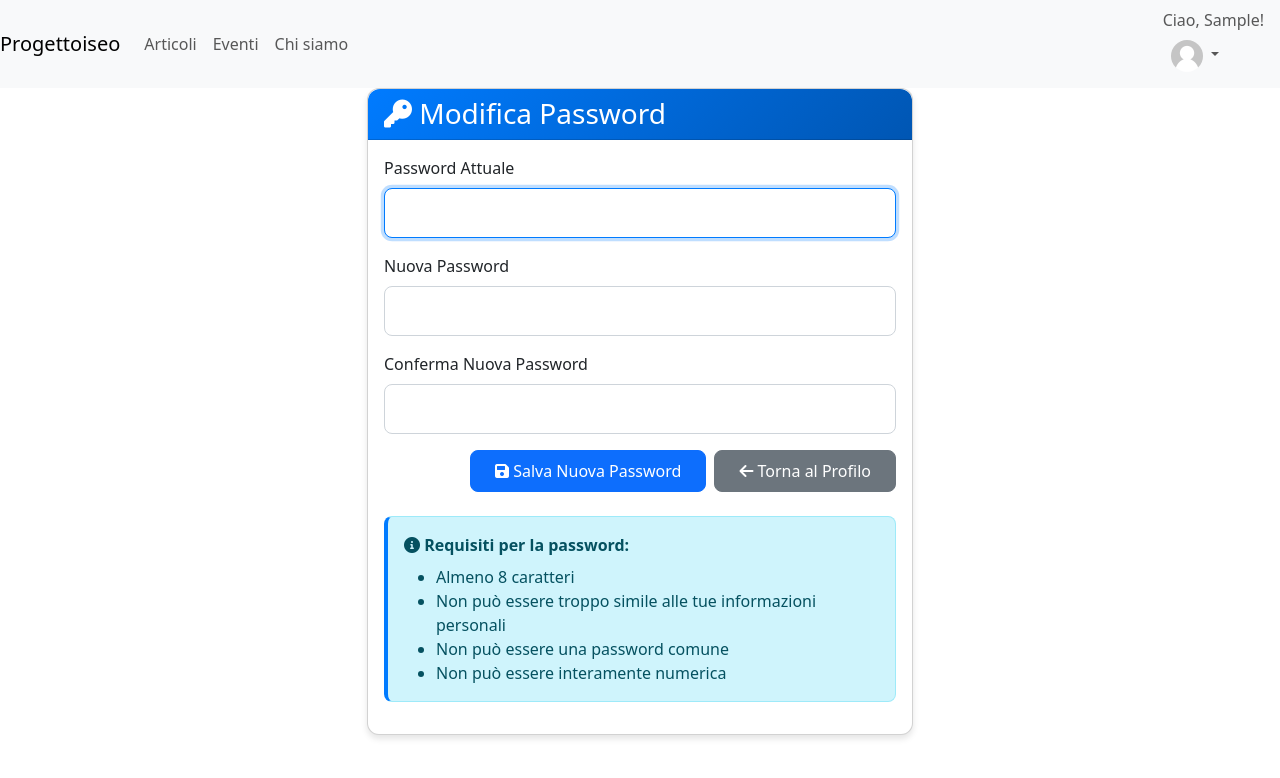
After one commit to esaedro/sito_progettoiseo, a Django app: page /modifica-password/ in a window 1280 px wide. The commit adds this page. Shown: the top 778 px of the page. Run offline with Django 5.2, Linux system fonts and the light colour scheme; the visitor is signed in with stand-in values (Sample User, id 1); some libraries are stand-ins or nearby versions.

Commit message:
Aggiunta pagina per cambiare la password e risolto il problema con il logout

```diff
--- /dev/null
+++ b/progettoiseo/accounts/templates/registration/password_change.html
@@ -0,0 +1,123 @@
+{% extends "layouts/base.html" %}
+
+{% block title %} Modifica Password {% endblock %}
+
+{% block content %}
+<div class="row justify-content-center">
+    <div class="col-md-6">
+        <div class="card">
+            <div class="card-header">
+                <h3 class="mb-0">
+                    <i class="fas fa-key"></i> Modifica Password
+                </h3>
+            </div>
+            <div class="card-body">
+                {% if messages %}
+                    {% for message in messages %}
+                        <div class="alert alert-{{ message.tags }} alert-dismissible fade show" role="alert">
+                            {{ message }}
+                            <button type="button" class="btn-close" data-bs-dismiss="alert" aria-label="Close"></button>
+                        </div>
+                    {% endfor %}
+                {% endif %}
+
+                <form method="post">
+                    {% csrf_token %}
+
+                    <div class="mb-3">
+                        <label for="{{ form.old_password.id_for_label }}" class="form-label">
+                            Password Attuale
+                        </label>
+                        {{ form.old_password }}
+                        {% if form.old_password.errors %}
+                            <div class="text-danger">{{ form.old_password.errors }}</div>
+                        {% endif %}
+                    </div>
+
+                    <div class="mb-3">
+                        <label for="{{ form.new_password1.id_for_label }}" class="form-label">
+                            Nuova Password
+                        </label>
+                        {{ form.new_password1 }}
+                        {% if form.new_password1.errors %}
+                            <div class="text-danger">{{ form.new_password1.errors }}</div>
+                        {% endif %}
+                    </div>
+
+                    <div class="mb-3">
+                        <label for="{{ form.new_password2.id_for_label }}" class="form-label">
+                            Conferma Nuova Password
+                        </label>
+                        {{ form.new_password2 }}
+                        {% if form.new_password2.errors %}
+                            <div class="text-danger">{{ form.new_password2.errors }}</div>
+                        {% endif %}
+                    </div>
+
+                    {% if form.non_field_errors %}
+                        <div class="alert alert-danger">
+                            {{ form.non_field_errors }}
+                        </div>
+                    {% endif %}
+
+                    <div class="d-grid gap-2 d-md-flex justify-content-md-end">
+                        <button type="submit" class="btn btn-primary">
+                            <i class="fas fa-save"></i> Salva Nuova Password
+                        </button>
+                        <a href="{% url 'profilo' %}" class="btn btn-secondary">
+                            <i class="fas fa-arrow-left"></i> Torna al Profilo
+                        </a>
+                    </div>
+                </form>
+
+                <div class="mt-4">
+                    <div class="alert alert-info">
+                        <i class="fas fa-info-circle"></i>
+                        <strong>Requisiti per la password:</strong>
+                        <ul class="mb-0 mt-2">
+                            <li>Almeno 8 caratteri</li>
+                            <li>Non può essere troppo simile alle tue informazioni personali</li>
+                            <li>Non può essere una password comune</li>
+                            <li>Non può essere interamente numerica</li>
+                        </ul>
+                    </div>
+                </div>
+            </div>
+        </div>
+    </div>
+</div>
+
+<style>
+    .form-control {
+        border-radius: 8px;
+        border: 1px solid #ced4da;
+        padding: 0.75rem;
+    }
+
+    .form-control:focus {
+        border-color: #007bff;
+        box-shadow: 0 0 0 0.2rem rgba(0, 123, 255, 0.25);
+    }
+
+    .card {
+        border-radius: 12px;
+        box-shadow: 0 4px 6px rgba(0, 0, 0, 0.1);
+    }
+
+    .card-header {
+        background: linear-gradient(135deg, #007bff, #0056b3);
+        color: white;
+        border-radius: 12px 12px 0 0 !important;
+    }
+
+    .btn {
+        border-radius: 8px;
+        padding: 0.5rem 1.5rem;
+    }
+
+    .alert-info {
+        border-radius: 8px;
+        border-left: 4px solid #007bff;
+    }
+</style>
+{% endblock %}
--- a/progettoiseo/accounts/urls.py
+++ b/progettoiseo/accounts/urls.py
@@ -6,4 +6,6 @@ urlpatterns = [
     path('profilo/', views.modifica_profilo, name='profilo'),
     path('login/', views.custom_login, name='login'),
     path('logout/', views.custom_logout, name='logout'),
+    path('logout-success/', views.logout_success, name='logout_success'),
+    path('modifica-password/', views.modifica_password, name='modifica-password')
 ]
--- a/progettoiseo/accounts/views.py
+++ b/progettoiseo/accounts/views.py
@@ -1,7 +1,6 @@
 from django.contrib.auth.decorators import login_required
 from django.shortcuts import render
-from django.contrib.auth import authenticate, login, logout
-from django.contrib.auth.views import LoginView, LogoutView
+from django.contrib.auth import authenticate, login, logout, update_session_auth_hash
 from .forms import ModificaProfiloForm, ModificaPasswordForm, RegistrazioneForm, LoginForm
 from django.shortcuts import redirect
 from django.contrib import messages
@@ -33,10 +32,13 @@ def custom_logout(request):
     if request.method == 'POST':
         logout(request)
         messages.success(request, 'Logout effettuato con successo.')
-        return render(request, 'registration/logout.html')
+        return redirect('logout_success')
     else:
         # Se è una GET request, mostra una pagina di conferma
         return render(request, 'registration/logout_confirm.html')
+
+def logout_success(request):
+    return render(request, 'registration/logout.html')
 
 def registrazione(request):
     if request.method == 'POST':
@@ -65,12 +67,17 @@ def modifica_profilo(request):
     return render(request, 'profilo.html', {'form': form, 'profilo_utente': profilo_utente})
 
 @login_required
-def form_modifica_password(request):
+def modifica_password(request):
     if request.method == 'POST':
         form = ModificaPasswordForm(request.user, request.POST)
         if form.is_valid():
-            form.save()
+            user = form.save()
+            # Mantieni l'utente loggato dopo il cambio password
+            update_session_auth_hash(request, user)
+            messages.success(request, 'Password modificata con successo!')
             return redirect('profilo')
+        else:
+            messages.error(request, 'Errore nella modifica della password. Controlla i dati inseriti.')
     else:
         form = ModificaPasswordForm(request.user)
-    return render(request, 'modifica_password.html', {'form': form})
+    return render(request, 'registration/password_change.html', {'form': form})
--- a/progettoiseo/progettoiseo/settings.py
+++ b/progettoiseo/progettoiseo/settings.py
@@ -147,5 +147,10 @@ AUTHENTICATION_BACKENDS = [
 ]
 
 # Redirect dopo login/logout
+LOGIN_URL = '/login/'
 LOGIN_REDIRECT_URL = '/home'
 LOGOUT_REDIRECT_URL = '/home'
+
+# Redirect dopo modifica password - usando view personalizzata
+# PASSWORD_CHANGE_REDIRECT_URL = '/profilo'
+# PASSWORD_CHANGE_DONE_REDIRECT_URL = '/profilo'
--- a/progettoiseo/progettoiseo/urls.py
+++ b/progettoiseo/progettoiseo/urls.py
@@ -22,8 +22,8 @@ from django.conf.urls.static import static
 urlpatterns = [
     path('admin/', admin.site.urls),
     path('home/', include('pagine_statiche.urls')),
-    path('', include('django.contrib.auth.urls')),
-    path('', include('accounts.urls'))
+    path('', include('accounts.urls')),
+    path('', include('django.contrib.auth.urls'))
 ]
 
 # Per servire i file media in sviluppo
```
Also changed, not shown: progettoiseo/accounts/templates/profilo.html (+17 -0 lines), progettoiseo/accounts/templates/registration/logout.html (+14 -0 lines), progettoiseo/accounts/templates/registration/logout_confirm.html (+12 -1 lines).
